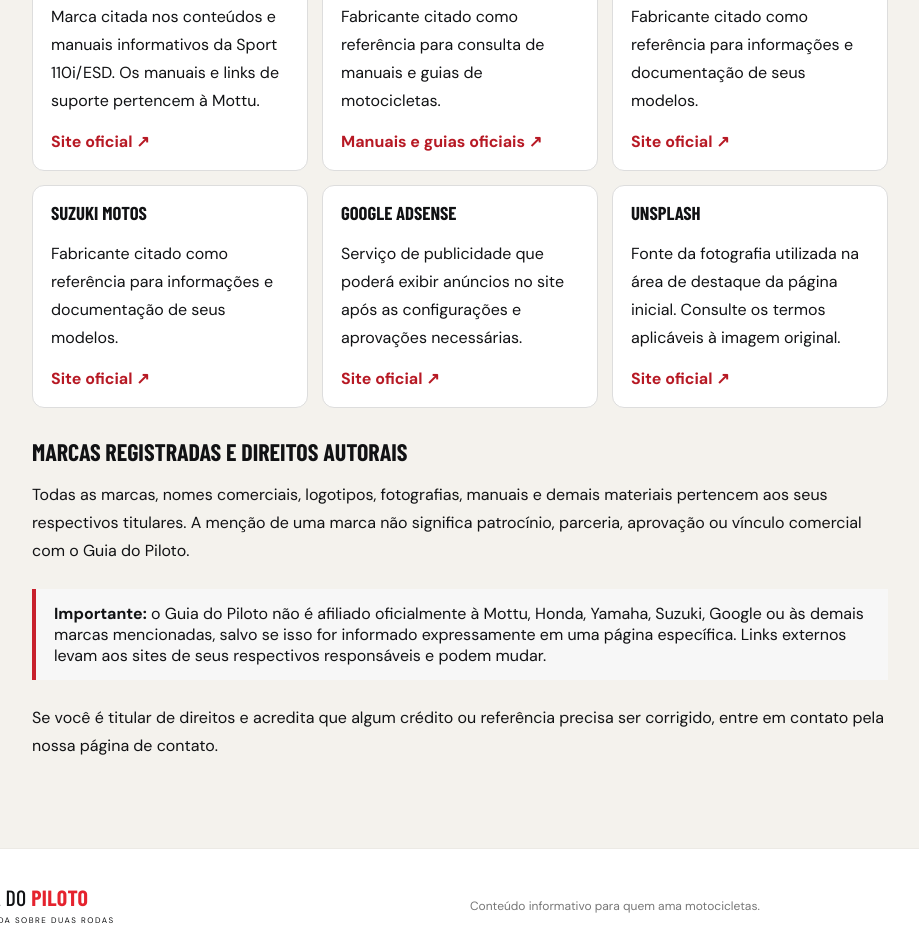
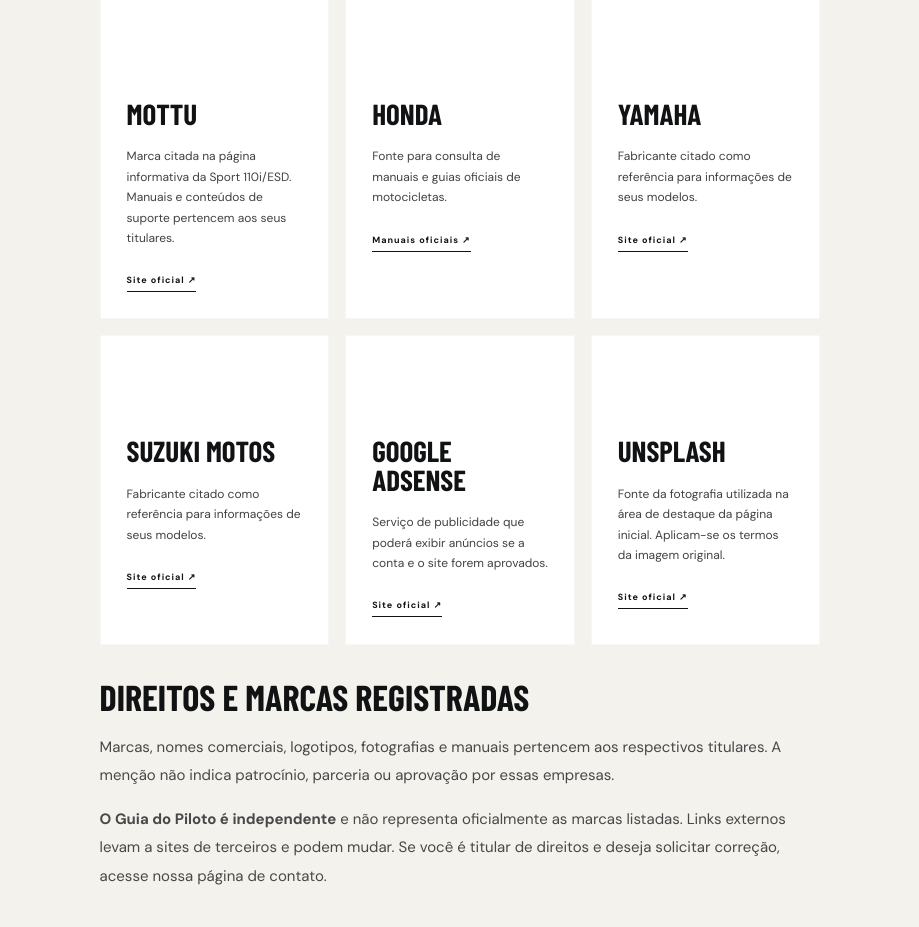
Before and after one commit to biell21082000-pixel/biell21082000-pixel.github.io, a plain HTML site: page creditos.html in a window 1280 px wide. Shown: the part 466-1393 px from the top of the page, without its empty margins (180-1099 px from the left). Drawn offline with nearby package versions, Linux system fonts and the light colour scheme; a web font is replaced by a local one.

Commit message:
Corrigir página de créditos e simplificar estrutura

```diff
--- a/creditos.html
+++ b/creditos.html
@@ -3,33 +3,33 @@
 <head>
 <meta charset="utf-8">
 <meta name="viewport" content="width=device-width, initial-scale=1">
-<meta name="description" content="Créditos, atribuição de marcas e fontes oficiais usadas no Guia do Piloto.">
+<meta name="description" content="Créditos e marcas citadas no Guia do Piloto.">
 <title>Créditos e marcas | Guia do Piloto</title>
 <link rel="stylesheet" href="styles.css">
-<style>
-.credits-wrap{max-width:900px;margin:0 auto;padding:48px 22px 72px}.credits-wrap h1{font-size:clamp(2rem,5vw,3.5rem);margin:.4em 0}.credits-wrap h2{margin-top:2rem}.credits-wrap p,.credits-wrap li{line-height:1.75}.credits-list{display:grid;grid-template-columns:repeat(auto-fit,minmax(220px,1fr));gap:14px;margin:24px 0}.credit-card{border:1px solid #ddd;border-radius:12px;padding:18px;background:#fff}.credit-card h3{margin-top:0}.credit-card a{color:#b71924;font-weight:700}.credits-note{border-left:4px solid #c8202c;padding:14px 18px;background:#f7f7f7;margin:24px 0}
-</style>
 </head>
 <body>
-<header class="site-header"><a class="brand" href="index.html"><span class="mark">GP</span><span>GUIA DO <b>PILOTO</b><small>SUA VIDA SOBRE DUAS RODAS</small></span></a><nav class="nav"><a href="index.html">Início</a><a href="manual-motos.html">Manuais de motos</a><a href="sobre.html">Sobre</a></nav></header>
-<main class="credits-wrap">
-<span class="eyebrow">TRANSPARÊNCIA E REFERÊNCIAS</span>
+<header class="site-header">
+<a class="brand" href="index.html"><span class="mark">GP</span><span>GUIA DO <b>PILOTO</b><small>SUA VIDA SOBRE DUAS RODAS</small></span></a>
+<nav class="nav"><a href="index.html">Início</a><a href="manual-motos.html">Manuais de motos</a><a href="sobre.html">Sobre</a></nav>
+</header>
+<main class="section" style="max-width:900px;margin:auto;min-height:60vh">
+<span class="eyebrow">TRANSPARÊNCIA</span>
 <h1>Créditos <em>e marcas</em></h1>
-<p>O <strong>Guia do Piloto</strong> é um projeto informativo independente sobre motocicletas, pilotagem, manutenção e segurança. Os nomes de fabricantes, marcas e modelos são mencionados para identificar produtos e direcionar leitores a informações relevantes.</p>
+<p>O Guia do Piloto é um projeto informativo independente sobre motocicletas, pilotagem, manutenção e segurança. Os nomes das marcas são usados para identificar fabricantes, modelos e fontes de informação.</p>
 <h2>Marcas e fontes oficiais</h2>
-<div class="credits-list">
-<section class="credit-card"><h3>Mottu</h3><p>Marca citada nos conteúdos e manuais informativos da Sport 110i/ESD. Os manuais e links de suporte pertencem à Mottu.</p><a href="https://mottu.com.br/" target="_blank" rel="noopener noreferrer">Site oficial ↗</a></section>
-<section class="credit-card"><h3>Honda</h3><p>Fabricante citado como referência para consulta de manuais e guias de motocicletas.</p><a href="https://www.honda.com.br/pos-venda/motos/manual-e-guia" target="_blank" rel="noopener noreferrer">Manuais e guias oficiais ↗</a></section>
-<section class="credit-card"><h3>Yamaha</h3><p>Fabricante citado como referência para informações e documentação de seus modelos.</p><a href="https://www.yamaha-motor.com.br/" target="_blank" rel="noopener noreferrer">Site oficial ↗</a></section>
-<section class="credit-card"><h3>Suzuki Motos</h3><p>Fabricante citado como referência para informações e documentação de seus modelos.</p><a href="https://www.suzukimotos.com.br/" target="_blank" rel="noopener noreferrer">Site oficial ↗</a></section>
-<section class="credit-card"><h3>Google AdSense</h3><p>Serviço de publicidade que poderá exibir anúncios no site após as configurações e aprovações necessárias.</p><a href="https://www.google.com/adsense/" target="_blank" rel="noopener noreferrer">Site oficial ↗</a></section>
-<section class="credit-card"><h3>Unsplash</h3><p>Fonte da fotografia utilizada na área de destaque da página inicial. Consulte os termos aplicáveis à imagem original.</p><a href="https://unsplash.com/" target="_blank" rel="noopener noreferrer">Site oficial ↗</a></section>
+<div class="cards">
+<article class="feature light"><h3>Mottu</h3><p>Marca citada na página informativa da Sport 110i/ESD. Manuais e conteúdos de suporte pertencem aos seus titulares.</p><a href="https://mottu.com.br/" target="_blank" rel="noopener noreferrer">Site oficial ↗</a></article>
+<article class="feature light"><h3>Honda</h3><p>Fonte para consulta de manuais e guias oficiais de motocicletas.</p><a href="https://www.honda.com.br/pos-venda/motos/manual-e-guia" target="_blank" rel="noopener noreferrer">Manuais oficiais ↗</a></article>
+<article class="feature light"><h3>Yamaha</h3><p>Fabricante citado como referência para informações de seus modelos.</p><a href="https://www.yamaha-motor.com.br/" target="_blank" rel="noopener noreferrer">Site oficial ↗</a></article>
+<article class="feature light"><h3>Suzuki Motos</h3><p>Fabricante citado como referência para informações de seus modelos.</p><a href="https://www.suzukimotos.com.br/" target="_blank" rel="noopener noreferrer">Site oficial ↗</a></article>
+<article class="feature light"><h3>Google AdSense</h3><p>Serviço de publicidade que poderá exibir anúncios se a conta e o site forem aprovados.</p><a href="https://www.google.com/adsense/" target="_blank" rel="noopener noreferrer">Site oficial ↗</a></article>
+<article class="feature light"><h3>Unsplash</h3><p>Fonte da fotografia utilizada na área de destaque da página inicial. Aplicam-se os termos da imagem original.</p><a href="https://unsplash.com/" target="_blank" rel="noopener noreferrer">Site oficial ↗</a></article>
 </div>
-<h2>Marcas registradas e direitos autorais</h2>
-<p>Todas as marcas, nomes comerciais, logotipos, fotografias, manuais e demais materiais pertencem aos seus respectivos titulares. A menção de uma marca não significa patrocínio, parceria, aprovação ou vínculo comercial com o Guia do Piloto.</p>
-<div class="credits-note"><strong>Importante:</strong> o Guia do Piloto não é afiliado oficialmente à Mottu, Honda, Yamaha, Suzuki, Google ou às demais marcas mencionadas, salvo se isso for informado expressamente em uma página específica. Links externos levam aos sites de seus respectivos responsáveis e podem mudar.</div>
-<p>Se você é titular de direitos e acredita que algum crédito ou referência precisa ser corrigido, entre em contato pela nossa <a href="contato.html">página de contato</a>.</p>
+<h2>Direitos e marcas registradas</h2>
+<p>Marcas, nomes comerciais, logotipos, fotografias e manuais pertencem aos respectivos titulares. A menção não indica patrocínio, parceria ou aprovação por essas empresas.</p>
+<p><strong>O Guia do Piloto é independente</strong> e não representa oficialmente as marcas listadas. Links externos levam a sites de terceiros e podem mudar. Se você é titular de direitos e deseja solicitar correção, acesse nossa <a href="contato.html">página de contato</a>.</p>
 </main>
 <footer><a class="brand" href="index.html"><span class="mark">GP</span><span>GUIA DO <b>PILOTO</b><small>SUA VIDA SOBRE DUAS RODAS</small></span></a><p>Conteúdo informativo para quem ama motocicletas.</p><div class="footlinks"><a href="sobre.html">Sobre</a><a href="creditos.html">Créditos e marcas</a><a href="politica-de-privacidade.html">Privacidade</a><a href="contato.html">Contato</a></div><small>© 2026 Guia do Piloto. Pilote com responsabilidade.</small></footer>
+<script src="script.js"></script>
 </body>
 </html>
```
